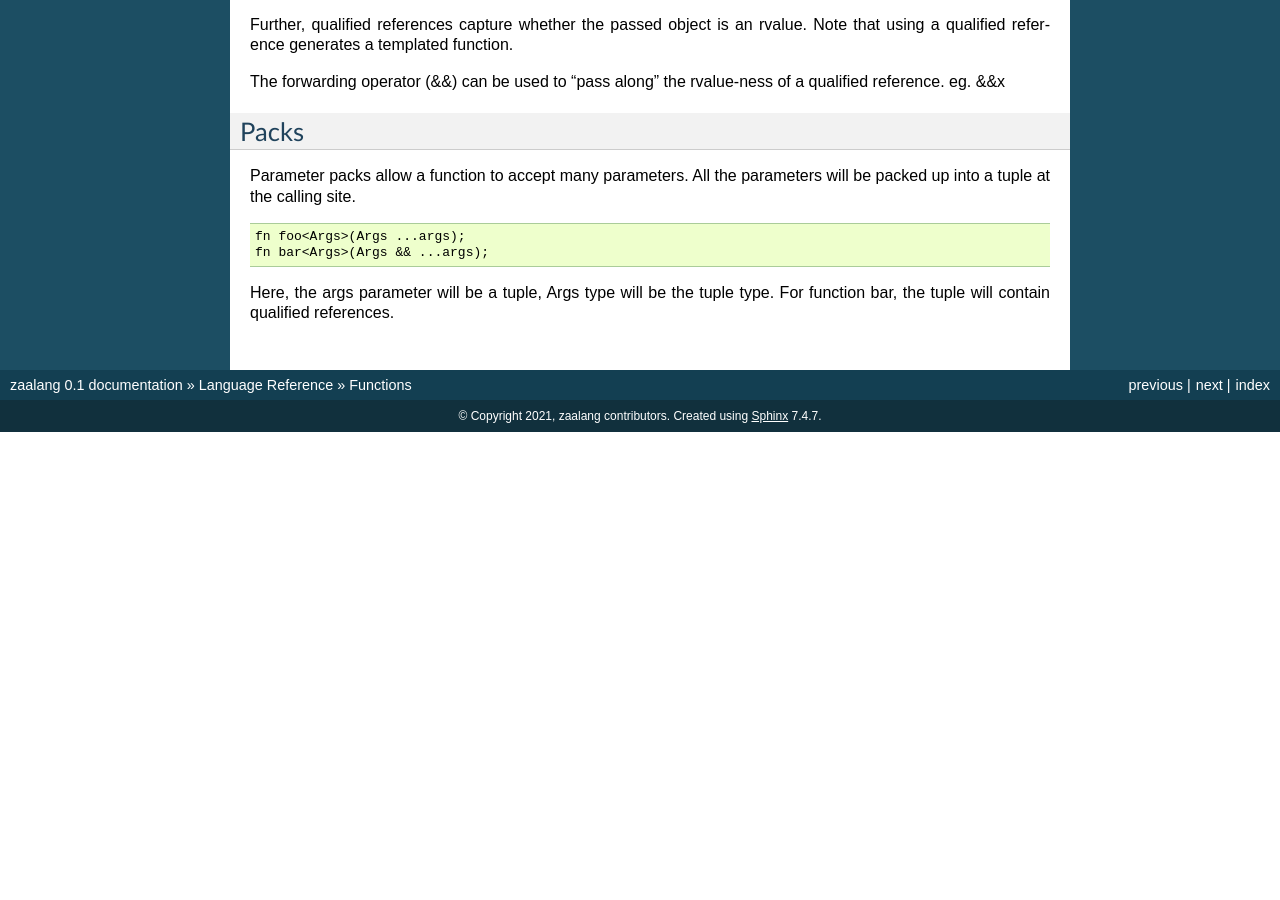
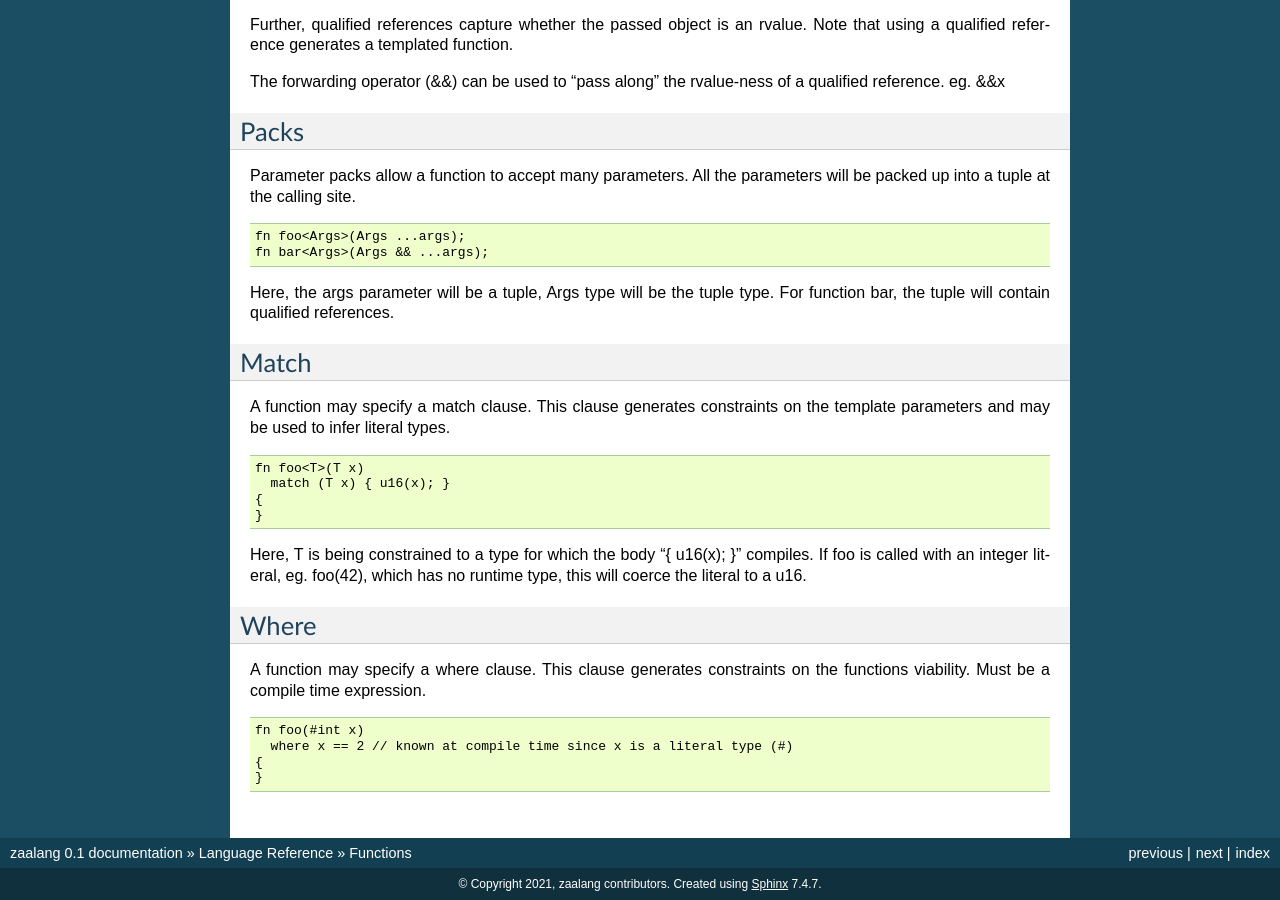
Before and after one commit to zaalang/docs, a Sphinx documentation site: the page built from docs/language/functions.rst, in a window 1280 px wide and 900 px high, scrolled down 982 px. Built offline with Sphinx 7.4.7, drawn with Linux system fonts in a browser that asks for light colours; before the commit the page ends 1414 px from its top, so only the background shows below that.

Commit message:
Update functions.rst

```diff
--- a/docs/language/functions.rst
+++ b/docs/language/functions.rst
@@ -73,3 +73,30 @@ Parameter packs allow a function to accept many parameters. All the parameters w
   fn bar<Args>(Args && ...args);
 
 Here, the args parameter will be a tuple, Args type will be the tuple type. For function bar, the tuple will contain qualified references.
+
+Match
+-----
+
+A function may specify a match clause. This clause generates constraints on the template parameters and may be used to infer literal types.
+
+.. code-block:: zaalang
+
+  fn foo<T>(T x)
+    match (T x) { u16(x); }
+  {
+  }
+
+Here, T is being constrained to a type for which the body "{ u16(x); }" compiles. If foo is called with an integer literal, eg. foo(42),
+which has no runtime type, this will coerce the literal to a u16.
+
+Where
+-----
+
+A function may specify a where clause. This clause generates constraints on the functions viability. Must be a compile time expression.
+
+.. code-block:: zaalang
+
+  fn foo(#int x)
+    where x == 2 // known at compile time since x is a literal type (#)
+  {
+  }
```
